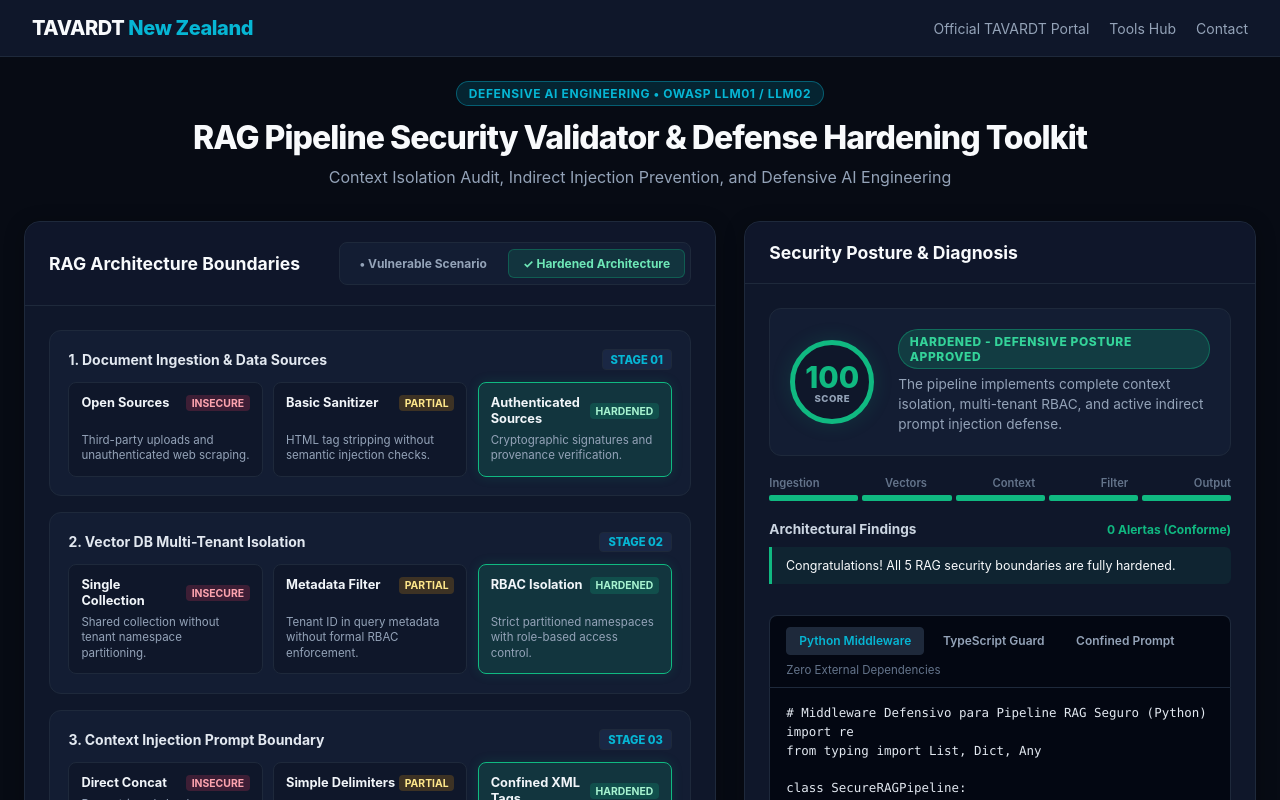
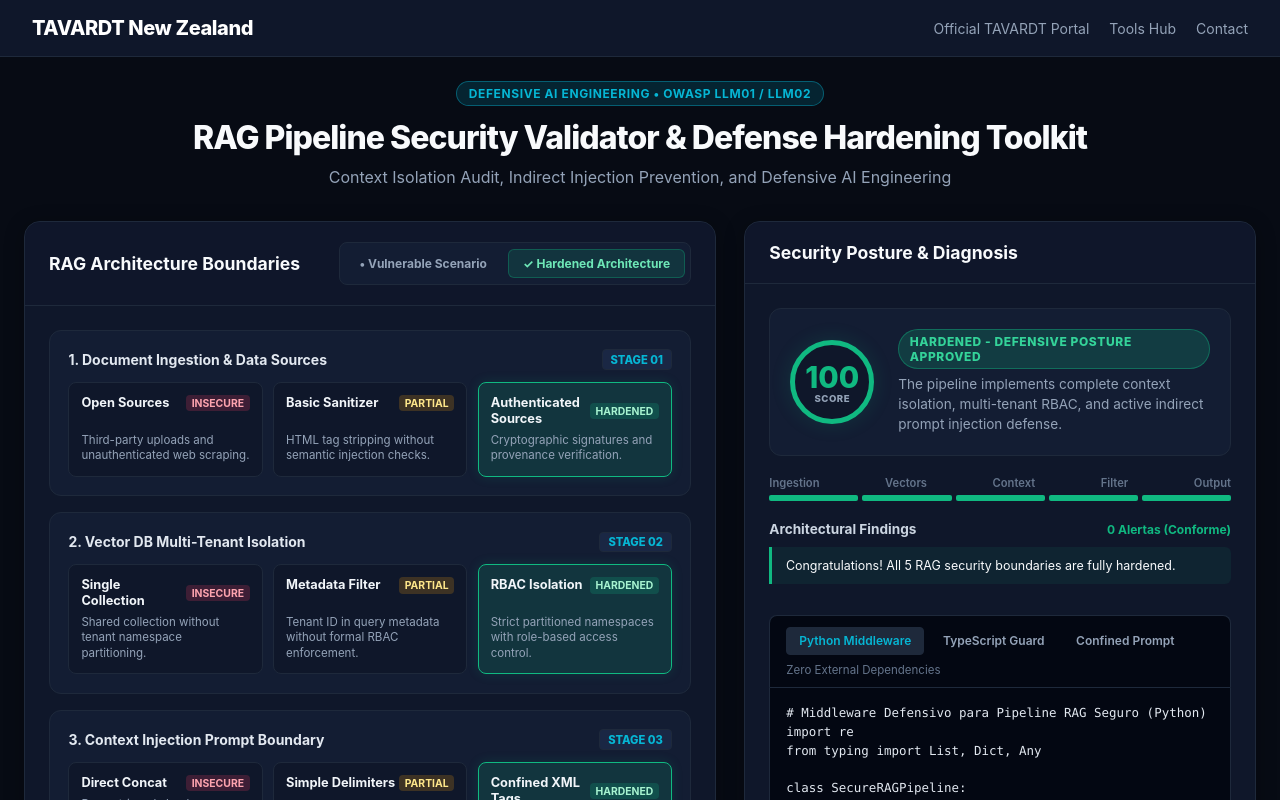
Before and after one commit to TAVARDT-New-Zealand/rag-security-hardener-nz, a plain HTML site: page index.html in a window 1280 px wide. Shown: the top 800 px of the page. Drawn offline with Linux system fonts and the light colour scheme.

Commit message:
style: remove blue highlight from brand jurisdiction name in header

```diff
--- a/index.html
+++ b/index.html
@@ -28,8 +28,7 @@
     body { background-color: var(--bg); color: var(--text); min-height: 100vh; display: flex; flex-direction: column; }
 
     header { background-color: var(--surface); border-bottom: 1px solid var(--border); padding: 1rem 2rem; display: flex; justify-content: space-between; align-items: center; flex-wrap: wrap; gap: 1rem; }
-    .brand { font-size: 1.25rem; font-weight: 800; letter-spacing: -0.02em; }
-    .brand span { color: var(--accent); }
+    .brand { font-size: 1.25rem; font-weight: 800; letter-spacing: -0.02em; color: #fff; }
     .nav-links { display: flex; gap: 1.25rem; font-size: 0.875rem; align-items: center; }
     .nav-links a { color: var(--text-muted); text-decoration: none; transition: color 0.2s; }
     .nav-links a:hover { color: var(--accent); }
@@ -129,7 +128,7 @@
 <body>
 
   <header>
-    <div class="brand">TAVARDT <span>New Zealand</span></div>
+    <div class="brand">TAVARDT New Zealand</div>
     <div class="nav-links">
       <a href="https://tavardt.co.nz" target="_blank" rel="noopener">Official TAVARDT Portal</a>
       <a href="https://tools.tavardt.co.nz" target="_blank" rel="noopener">Tools Hub</a>
```
